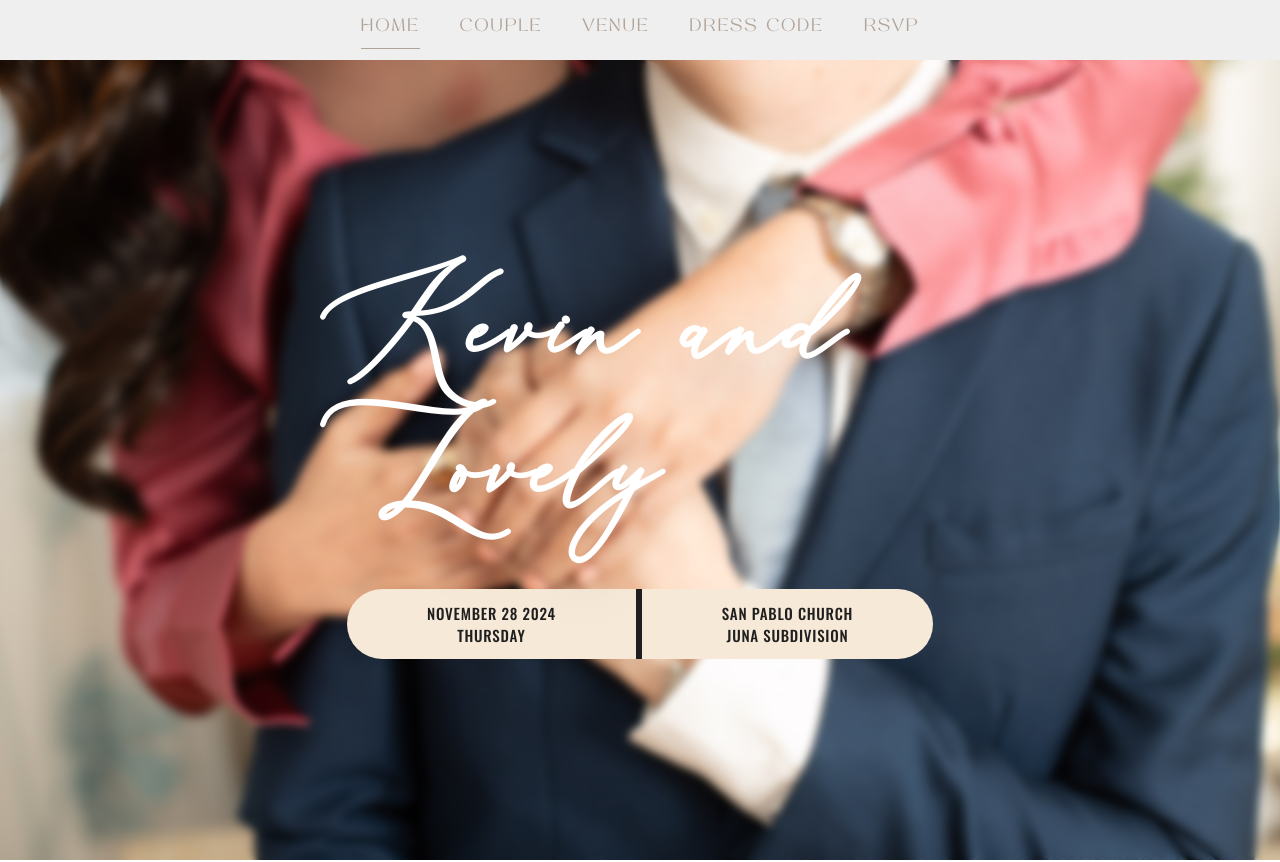
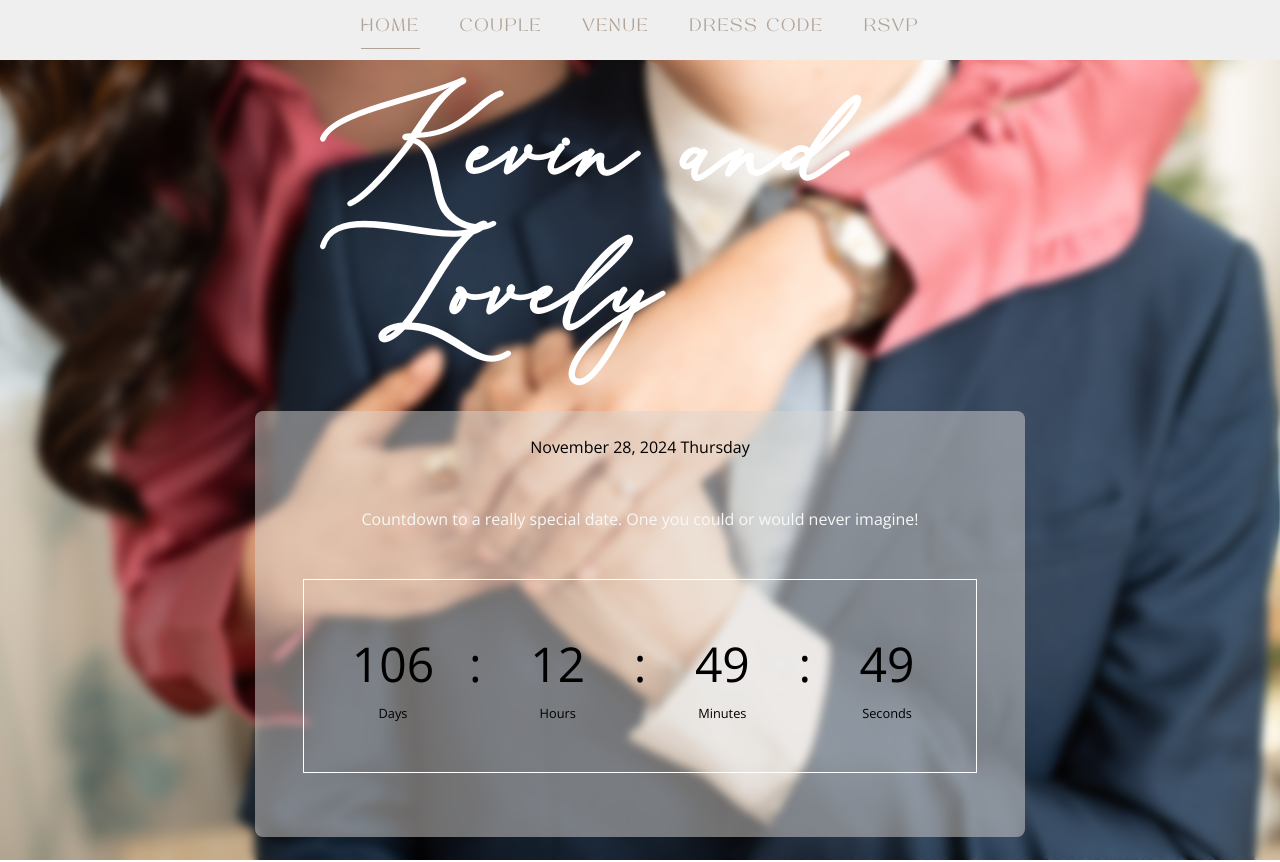
Before and after one commit to dev-zelle/wedding-bells, a React (Vite) app: page / in a window 1280 px wide. Shown: the top 862 px of the page. Built offline with nearby package versions, Linux system fonts and the light colour scheme; a web font is replaced by a local one.

Commit message:
v1.0.0
added countdown timer

```diff
--- a/src/components/Header/index.tsx
+++ b/src/components/Header/index.tsx
@@ -1,6 +1,7 @@
 import bg from "../../assets/images/bg.jpg";
 
-import Button from "../Button";
+//import Button from "../Button";
+import Timer from "../Timer";
 
 const Header = () => {
     return (
@@ -15,9 +16,12 @@ const Header = () => {
 						<p className="drop-shadow-2xl">Kevin and Lovely</p>
 					</div>
 					<div className="">
+						<Timer />
+					</div>
+					{/*<div className="">
 						<Button className="text-[10px] lg:text-[15px]" variant="light">NOVEMBER 28 2024<br />THURSDAY</Button>
 						<Button className="text-[10px] lg:text-[15px]" variant="dark">SAN PABLO CHURCH<br />JUNA SUBDIVISION</Button>
-					</div>
+					</div>*/}
 				</div>
 			</div>
         </div>
--- /dev/null
+++ b/src/components/Timer/index.css
@@ -0,0 +1,59 @@
+* {
+    box-sizing: border-box;
+    margin: 0;
+    padding: 0;
+}
+
+body {
+    font-size: 100%;
+}
+
+.timer {
+    /*background-color: rgba(0,0,0,0.5);*/
+    display: flex-direction;
+    flex: column;
+    align-items: center;
+    justify-content: center;
+    padding-bottom: 1em;
+    padding-top: 1.5em;
+    width: 100%;
+    height: 100%;
+}
+
+.timer div:first-child{
+    text-align: center;
+}
+
+.timer-icon {
+    font-size: 8em;
+}
+
+h2 {
+    font-weight: 600;
+}
+
+.timer div:first-child p {
+    color: #f8f8f8;
+    margin: 3em;
+}
+
+.timer div:last-child{
+    border: 1px solid #fff;
+    display: grid;
+    grid-template-columns: repeat(7, 1fr);
+    margin: 3em;
+    padding: 3em;
+    text-align: center;
+}
+
+section p:first-child, .timer div:last-child span {
+    font-size: 3em;
+}
+
+@media screen and (max-width: 350px) {
+    .timer div:last-child{
+        margin-left: 2em;
+        margin-right: 2em;
+        padding: 3em 1em;
+    }
+}
--- /dev/null
+++ b/src/components/Timer/index.tsx
@@ -0,0 +1,79 @@
+import { useEffect, useRef, useState } from 'react';
+import './index.css';
+
+const Timer = () => {
+    const [timerDays, setTimerDays] = useState('00');
+    const [timerHours, setTimerHours] = useState('00');
+    const [timerMinutes, setTimerMinutes] = useState('00');
+    const [timerSeconds, setTimerSeconds] = useState('00');
+
+    let interval = useRef();
+
+    const stateTimer = () => {
+        const countdownDate = new Date('November 28, 2024 15:30:00').getTime();
+
+        interval = setInterval(() => {
+            const now = new Date().getTime();
+            const distance = countdownDate - now;
+
+            const days = Math.floor(distance / (1000 * 60 * 60 * 24));
+            const hours = Math.floor((distance % (1000 * 60 * 60 * 24) / (1000 * 60 * 60)));
+            const minutes = Math.floor((distance % (1000 * 60 * 60)) / (1000 * 60));
+            const seconds = Math.floor((distance % (1000 * 60)) / 1000);
+
+            if (distance < 0){
+                // stop our timer
+                clearInterval(interval.current);
+            } else {
+                // update timer
+                setTimerDays(days);
+                setTimerHours(hours);
+                setTimerMinutes(minutes);
+                setTimerSeconds(seconds);
+            }
+        }, 1000);
+    };
+
+    // componentDidMount
+    useEffect(() => {
+        stateTimer();
+        return() => {
+            clearInterval(interval.current);
+        };
+    });
+
+    return (
+        <section className="bg-[#dad5d1] bg-opacity-50 rounded-lg">
+            <section className="timer">
+                <div>
+                    <span className="mdi mdi-calendar-clock timer-icon"></span>
+                    <h2 className=''>November 28, 2024 Thursday</h2>
+                    <p className=''>Countdown to a really special date. One you could or would never imagine!</p>
+                </div>
+                <div className=''>
+                    <section>
+                        <p>{timerDays}</p>
+                        <p><small>Days</small></p>
+                    </section>
+                    <span>:</span>
+                    <section>
+                        <p>{timerHours}</p>
+                        <p><small>Hours</small></p>
+                    </section>
+                    <span>:</span>
+                    <section>
+                        <p>{timerMinutes}</p>
+                        <p><small>Minutes</small></p>
+                    </section>
+                    <span>:</span>
+                    <section>
+                        <p>{timerSeconds}</p>
+                        <p><small>Seconds</small></p>
+                    </section>
+                </div>
+            </section>
+        </section>
+    );
+};
+
+export default Timer;
```
